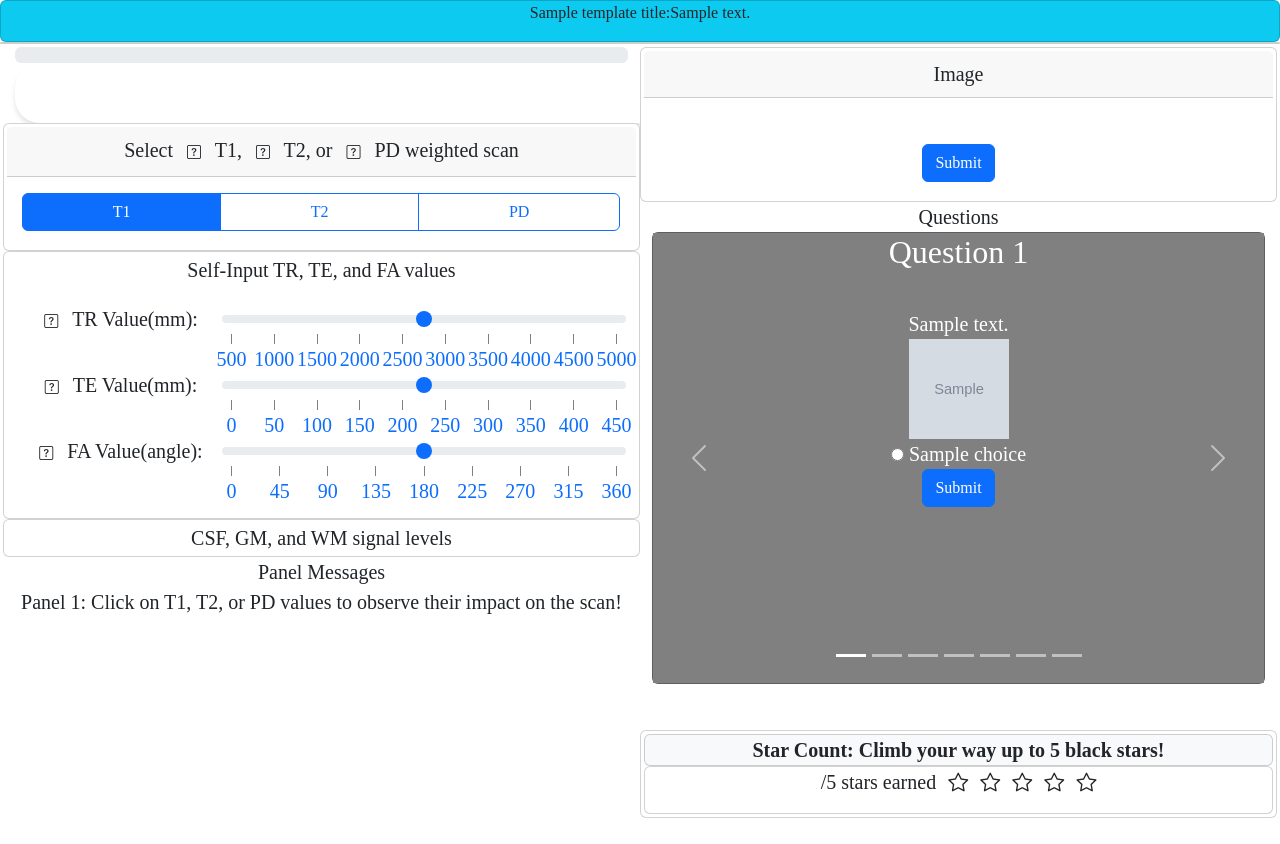
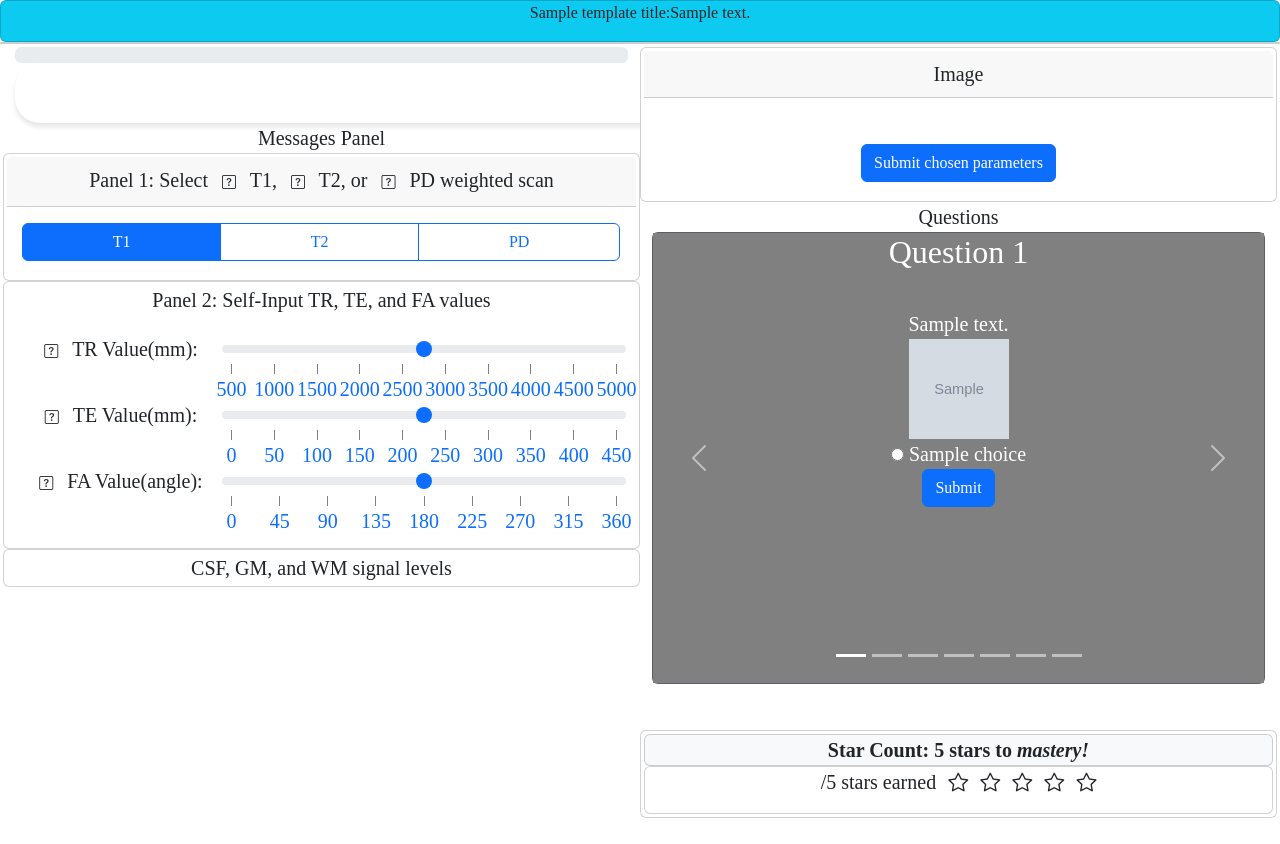
Before and after one commit to imr-framework/vs-tabletop, a Flask app: template app/templates/game3.html in a window 1280 px wide. Shown: the part 62-906 px from the top of the page. Run offline with Flask 2, Linux system fonts and the light colour scheme; tables that the repository leaves empty hold one stand-in row (values such as "Sample post"); the template is opened without the code that fills it: values that come from a table or form of the project are taken from there, most other values are stand-ins (such as "Sample title", 1, 10 or a date in 2020); grey boxes marked "Sample" are stand-in pictures; some libraries are stand-ins or nearby versions.

Commit message:
Game 3 Beta Test ready

```diff
--- a/app/forms.py
+++ b/app/forms.py
@@ -61,7 +61,8 @@
     TR = DecimalRangeField(label='TR Value(mm):', validators= [DataRequired(), NumberRange(min=500, max=5000)],default=2750)
     TE = DecimalRangeField(label='TE Value(mm):', validators= [DataRequired(), NumberRange(min=10, max=450)],default=235)
     FA = DecimalRangeField(label='FA Value(angle):', validators= [DataRequired(), NumberRange(min=0.0, max=360)],default=90)
-    submit = SubmitField("Submit")
+    submit = SubmitField("Submit chosen parameters")
+    submit_questions = SubmitField("Submit Answer")
     P1_q = RadioField('question1', choices=['T1', 'T2', 'PD'], validators=[InputRequired()])
     P2_q = RadioField('question2', choices=['Contrast Increases', 'Contrast Decreases'], validators=[InputRequired()])
     P3_q = RadioField('question3', choices=['CSF', 'GM', 'WM'])
--- a/app/routes_game3.py
+++ b/app/routes_game3.py
@@ -182,6 +182,8 @@
 
     socketio.emit('renew stars', {'stars': session['game3']['progress'].num_stars})
 
+    print('star request sent')
+
 @socketio.on("Updating choice for Game 3")
 def update_choice(info):
     print(info)
--- a/app/routes_main.py
+++ b/app/routes_main.py
@@ -29,7 +29,7 @@
                         'progress': utils.new_progress_of_game(1), 'mc_status_list': utils.num_questions_of_game(1)*[False],
                         'current_task': 1, 'completed_task': 0, 'star_count': 0}
 
-    session['game3'] = {'options': 'T1', 'TR': 0.5, 'TE': 0.01, 'FA':90, 'P1_q': 'No', 'P2_q': 'No', 'progress': utils.new_progress_of_game(3),
+    session['game3'] = {'options': 'T1', 'TR': 0.5, 'TE': 0.01, 'FA':90, 'P1_q': 'No', 'P2_q': 'No', 'P3_q': 'No', 'progress': utils.new_progress_of_game(3),
                         'mc_status_list': utils.num_questions_of_game(1)*[False], 'current_task': 1, 'completed_task': 0, 'star_count': 0}
 
     session['game5'] = {'b0_on': False, 'b0': 60.0,'coil_on': False, 'rot_frame_on': False, 'flip_angle': 90, 'rf_phase': 0.0,
--- a/app/static/game3.js
+++ b/app/static/game3.js
@@ -49,6 +49,21 @@
     console.log('Updating choice')
 })
 
+socket.on('renew stars', (msg)=>{
+    console.log('Stars should be updated now...')
+    num_stars = msg['stars'];
+    num_full = parseInt(Math.floor(num_stars));
+    num_half = parseInt(Math.round((num_stars-num_full)*2));
+    num_empty = 5 - num_full - num_half;
+
+    let stars_html = `<span> ${num_stars} / 5 stars earned</span> `
+    stars_html += '<i class="bi bi-star-fill"></i> '.repeat(num_full)
+    stars_html += '<i class="bi bi-star-half"></i> '.repeat(num_half)
+    stars_html += '<i class="bi bi-star"></i> '.repeat(num_empty)
+
+    $("#stars-display").html(stars_html);
+})
+
 socket.on('G3 take session data', (msg)=>{
     console.log('Updating g3 data')
     $('#options').val(msg['data']['options']);
@@ -64,18 +79,3 @@
 $('.carousel').carousel({
   interval: false,
 });
-
-socket.on('renew stars',(msg)=>{
-    console.log('Stars should be updated now...')
-    num_stars = msg['stars'];
-    num_full = parseInt(Math.floor(num_stars));
-    num_half = parseInt(Math.round((num_stars-num_full)*2));
-    num_empty = 5 - num_full - num_half;
-
-    let stars_html = `<span> ${num_stars} / 5 stars earned</span> `
-    stars_html += '<i class="bi bi-star-fill"></i> '.repeat(num_full)
-    stars_html += '<i class="bi bi-star-half"></i> '.repeat(num_half)
-    stars_html += '<i class="bi bi-star"></i> '.repeat(num_empty)
-
-    $("#stars-display").html(stars_html);
-})
--- a/app/templates/game1.html
+++ b/app/templates/game1.html
@@ -456,7 +456,7 @@
                                     {% set active_text = 'active' if ind==0 else '' %}
                                     <div class="carousel-item {{active_text}}">
                                         <h2>Question {{ ind+1 }}</h2>
-                                        <br>{{ questions[ind]['text']}}
+                                        <br>{{ questions[ind]['text']}}<br>
                                         {% if (questions[ind]['main_image_path']) | length > 0 %}
                                         <br><img src=".{{ questions[ind]['main_image_path']}}" style="height:100px; width:100px;">
                                         {% endif %}
--- a/app/templates/game3.html
+++ b/app/templates/game3.html
@@ -15,6 +15,7 @@
     <link href='style.css' rel='stylesheet'>
 
 </head>
+
     <div class="container-fluid vh-100">
         <div class="row h-100">
             <div class="col-6 h-100">
@@ -81,21 +82,25 @@
         <div class="tabs__content {{ task1_status }}">
           <h2 class="tabs__title">Instructions</h2>
           <p class="tabs__text">
-              Explore each of the MR weighted scan types and take notes on how contrast changes with each of them.
+              Explore each of the MR weighted scan types on the first panel and take notes on how contrast changes with each of them. Refer to the Messages Panel for further directions.
           </p>
           <h2 class="tabs__title">Task</h2>
+            <form action="/games/3" method="POST">
             <p class="tabs_text">
-                Answer Question 1 to move onto the next task!
+                Answer the below question to test your knowledge and move on to the next task!
                 <br>Which scan highlights fat and proteins?
                 <br>{{ G3Form.P1_q() }}
+                <br>{{ G3Form.submit_questions(class="btn btn-primary") }}
             </p>
+            </form>
         </div>
         <div class="tabs__content {{ task2_status }}">
           <h2 class="tabs__title">Instructions</h2>
           <p class="tabs__text">
               Experiment with different TR, TE, and FA values to observe how each effects the image.
-              Test out the following TR, TE, and FA values on the second panel to observe effects.
+              Test out the following TR, TE, and FA values on the second panel to observe effects. Refer to the Messages Panel for further directions.
               <br><div class="form-check" style="font-size: .8em">
+                      <input class="form-check-input" type="checkbox" value="" id="flexCheckDefault">
                       <input class="form-check-input" type="checkbox" value="" id="flexCheckDefault">
                       <label class="form-check-label" for="flexCheckDefault">
                         A high TR (4000 - 5000) with low TE (0 - 150)
@@ -115,11 +120,14 @@
                     </div>
           </p>
           <h2 class="tabs__title">Task</h2>
+            <form action="/games/3" method="POST">
             <p class="tabs__text">
                 Answer the below question to continue to next task!
                 <br>What happens as the FA value increases?
                 {{ G3Form.P2_q() }}
+                <br>{{ G3Form.submit_questions(class="btn btn-primary") }}
             </p>
+            </form>
         </div>
         <div class="tabs__content {{ task3_status }}">
           <h2 class="tabs__title">Instructions</h2>
@@ -128,21 +136,38 @@
               CSF, GM, and WM change.
               <br> 2. Change each value on Panel 2(TR, TE, and FA) and observe how it changes the signal intensities of
               CSF, GM, and WM.
+              <br> 3. Refer to the Messages Panel for further directions.
+              <br> 4. To test your understanding of this module answer questions in the Questions panel to earn more stars!
           </p>
             <h2 class="tabs__title">Task</h2>
+            <form action="/games/3" method="POST">
             <p class="tabs__text">
                 1. Answer the below question
                 <br> In a T2 weighted scan, which tissue type results in the most signal intensity?
                 {{ G3Form.P3_q() }}
-
+                <br>{{ G3Form.submit_questions(class="btn btn-primary") }}
 
             </p>
+            </form>
         </div>
       </div>
     </div>
+                     <div class="row-card">
+                         <div class="card-header">Messages Panel</div>
+                         <div class="card-body">
+                             {% if session['game3']['current_task'] == 1 %}
+                             Panel 1: Click on T1, T2, or PD values to observe their impact on the scan! Click "Submit chosen parameters" to apply the scan type!
+                             {% elif session['game3']['current_task'] == 2 %}
+                             <br>Panel 2: Alter TR, TE, and FA values to observe their impact on the scan! Click "Submit chosen parameters" to apply the scan type!
+                             {% endif %}
+                             {% if session['game3']['current_task'] == 3 %}
+                             <br>Panel 3: Change specific TR, TE, and FA values and observe signal intensity changes on the bar graph!
+                             {% endif %}
+                         </div>
+                     </div>
 
                  <div class="row card">
-                     <div class="card-header">Select
+                     <div class="card-header">Panel 1: Select
                          <button type="button" class="btn btn-sm" data-bs-toggle="popover" data-bs-placement="left" title="What is T1?"
                                     data-bs-content="longitudinal relaxation time tells us how long it takes for the z-component of the M vector to regrow from zero to about 63% of its maximum. Different tissues have different T1 values. Highlights fat and proteins">
                                 <i class="bi bi-question-square"></i></button>
@@ -176,7 +201,7 @@
                      </div>
                  </div>
                  <div class="row card">
-                     <div class="class-header">Self-Input TR, TE, and FA values</div>
+                     <div class="class-header">Panel 2: Self-Input TR, TE, and FA values</div>
                      <div class="card-body">
                          <div class="row">
                              <div class="col-4">
@@ -186,7 +211,6 @@
                                                 up an MR image.">
                                 <i class="bi bi-question-square"></i></button>
                                  {{ G3Form.TR.label }}
-                             {{ session['game3']['TR'] }}
                              </div>
                              <div class="col-8">
                                  <div class="row">
@@ -245,19 +269,6 @@
                          </div>
                      </div>
                  </div>
-
-                     <div class="row-card">
-                         <div class="card-header">Panel Messages</div>
-                         <div class="card-body">
-                             Panel 1: Click on T1, T2, or PD values to observe their impact on the scan!
-                             {% if session['game3']['P1_q'] == 'T1' %}
-                             <br>Panel 2: Alter TR, TE, and FA values to observe their impact on the scan!
-                             {% endif %}
-                             {% if session['game3']['P2_q'] == 'Contrast Increases' %}
-                             <br>Panel 3: Change specific TR, TE, and FA values and observe signal intensity changes on the bar graph!
-                             {% endif %}
-                         </div>
-                     </div>
                  </form>
             </div>
              <div class="col-6 h-100">
@@ -329,7 +340,7 @@
                      </div>
                  </div>
         <br><div class="row card">
-                    <div class="card header bg-light"><b>Star Count: Climb your way up to 5 black stars!</b></div>
+                    <div class="card header bg-light"><b>Star Count: 5 stars to <i>mastery!</i></b></div>
                         <div class="card body">
                                <p class="font-monospace" id="stars-display">
                                    {% set num_stars = session['game3']['progress'].num_stars %}
@@ -357,6 +368,9 @@
                                            <i class="bi bi-star"></i>
                                        {% endif %}
                                    {% endfor %}
+                                   {% if session['game3']['star_count'] == 5.0 %}
+                                    Continue to Game 3 to collect more stars!
+                                   {% endif %}
                                </p>
                         </div>
                     </div>
```
Also changed, not shown: app/myDB.db, app/static/styles/style.css (line endings or trailing spaces).
